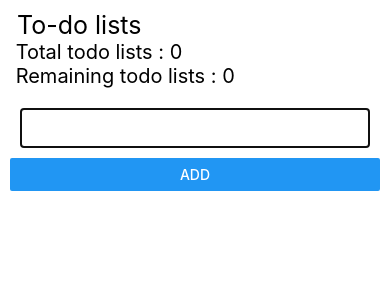
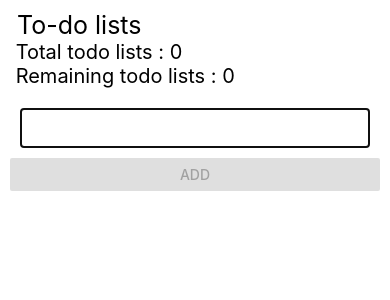
Before and after one commit to kaungnyuntsan/To-Do-List, a React Native app: screen / in a window 390 px wide. Shown: the top 300 px of the page. Built offline with nearby package versions, Linux system fonts and the light colour scheme.

Commit message:
check empty string in textbox & button disabled features

```diff
--- a/features/Inputbox.js
+++ b/features/Inputbox.js
@@ -5,8 +5,10 @@ const Inputbox = ({ addTask }) => {
   const [inputData, setInputData] = useState("");
 
   const submitData = (inputData) => {
-    addTask(inputData);
-    setInputData("");
+    if (inputData) {
+      addTask(inputData);
+      setInputData("");
+    }
   };
 
   return (
@@ -18,7 +20,11 @@ const Inputbox = ({ addTask }) => {
         onSubmitEditing={() => submitData(inputData)}
         autoFocus
       />
-      <Button title="Add" onPress={() => submitData(inputData)} />
+      <Button
+        title="Add"
+        onPress={() => submitData(inputData)}
+        disabled={!inputData}
+      />
       {/* <Button title="console tasks" onPress={() => console.log(tasks)} /> */}
     </View>
   );
```
